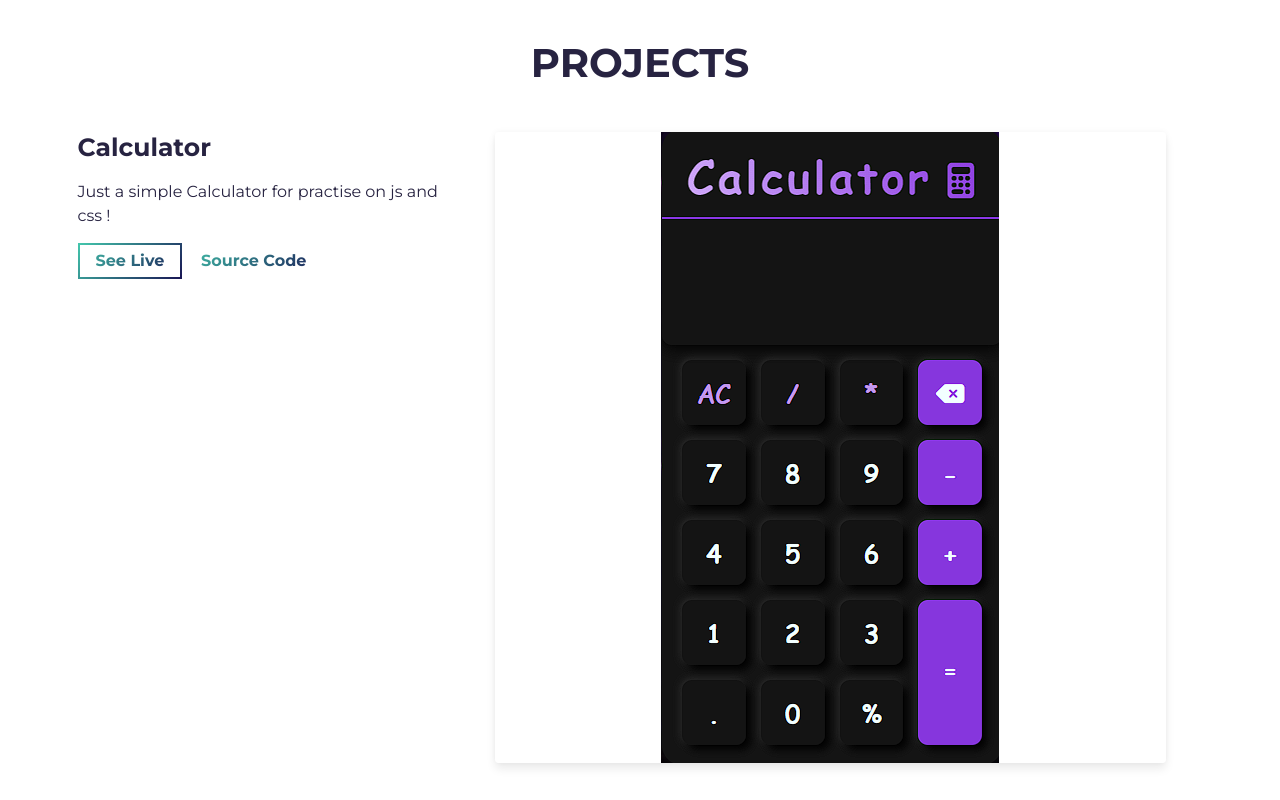
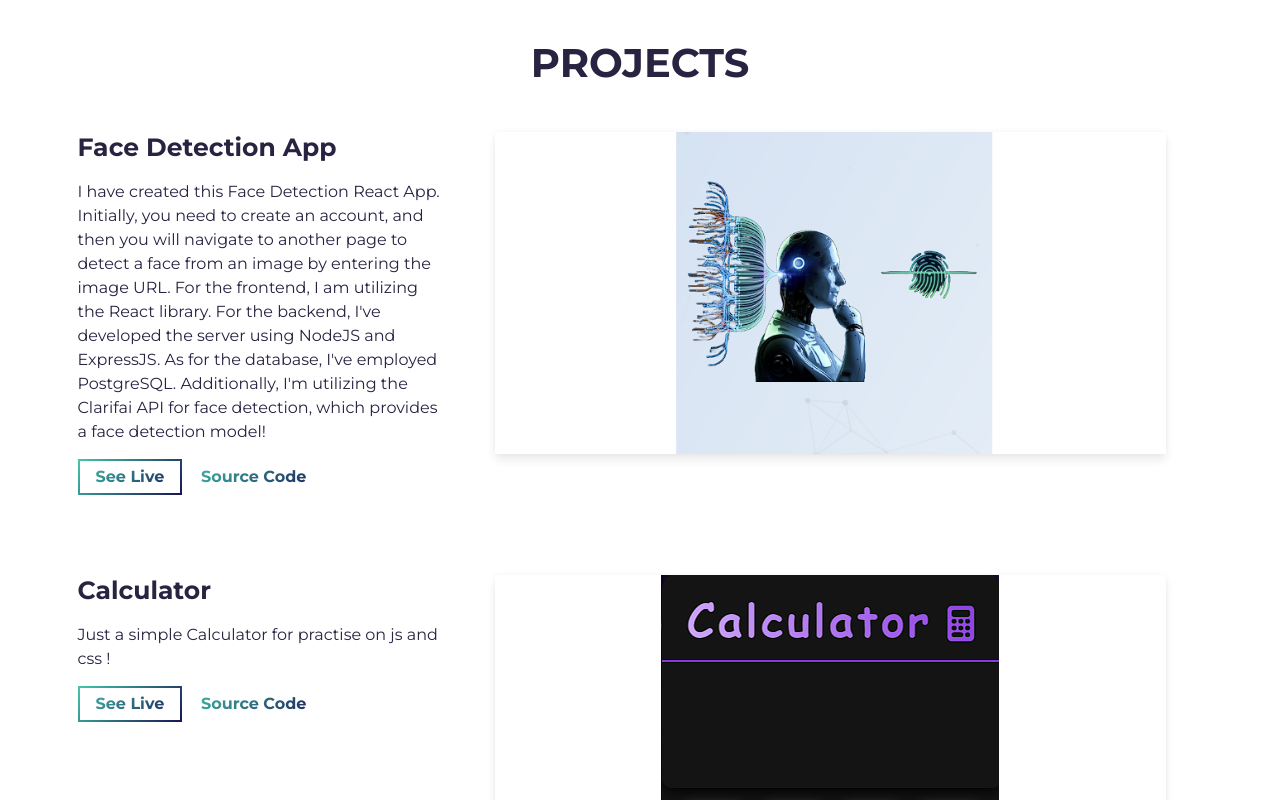
Before and after one commit to GKefas/Portofolio, a website built with Parcel: page src/index.html in a window 1280 px wide. Shown: the part 1700-2500 px from the top of the page. Built offline with nearby package versions, Linux system fonts and the light colour scheme.

Commit message:
Added Face Detection Project

```diff
--- a/src/index.html
+++ b/src/index.html
@@ -92,6 +92,41 @@
         <div class="row">
           <div class="col-lg-4 col-sm-12">
             <div class="project-wrapper__text load-hidden">
+              <h3 class="project-wrapper__text-title">Face Detection App</h3>
+              <div>
+                <p class="mb-4">
+                  I have created this Face Detection React App. Initially, you need to create an account, and then you
+                  will navigate to another page to detect a face from an image by entering the image URL. For the
+                  frontend, I am utilizing the React library. For the backend, I've developed the server using NodeJS
+                  and ExpressJS. As for the database, I've employed PostgreSQL. Additionally, I'm utilizing the Clarifai
+                  API for face detection, which provides a face detection model!
+                </p>
+              </div>
+              <a rel="noreferrer" target="_blank" class="cta-btn cta-btn--hero"
+                href="https://ai-face-detection-app-v1.onrender.com/">
+                See Live
+              </a>
+              <a rel="noreferrer" target="_blank" class="cta-btn text-color-main"
+                href="https://github.com/GKefas/Face-Detection-ReactJS">
+                Source Code
+              </a>
+            </div>
+          </div>
+          <div class="col-lg-8 col-sm-12">
+            <div class="project-wrapper__image load-hidden">
+              <a rel="noreferrer" href="https://ai-face-detection-app-v1.onrender.com/" target="_blank">
+                <div data-tilt data-tilt-max="4" data-tilt-glare="true" data-tilt-max-glare="0.5"
+                  class="thumbnail rounded js-tilt">
+                  <img alt="Project Image" class="img-fluid" src="assets/FaceDetectionIcon.png" />
+                </div>
+              </a>
+            </div>
+          </div>
+        </div>
+
+        <div class="row">
+          <div class="col-lg-4 col-sm-12">
+            <div class="project-wrapper__text load-hidden">
               <h3 class="project-wrapper__text-title">Calculator</h3>
               <div>
                 <p class="mb-4">
```
Also changed, not shown: src/assets/FaceDetectionIcon.png (added), src/assets/project.jpg (deleted), src/assets/roboFriendsLogo.png (deleted), 1 other file.
